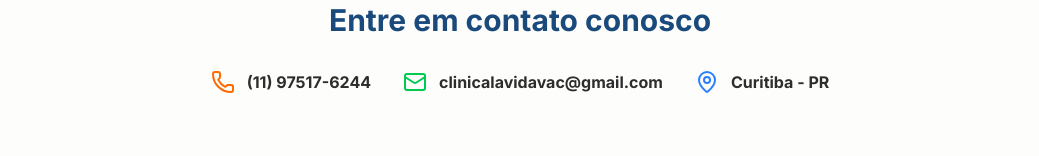
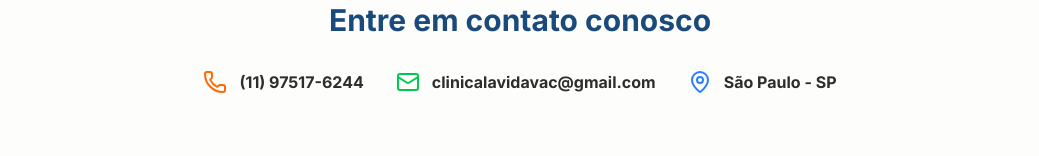
Before and after one commit to natalimflorio/clinicaLaVidaVac, a React (Vite) app: page /folder in a window 1280 px wide. Shown: the part 3565-3721 px from the top of the page, without its empty margins (120-1159 px from the left). Built offline with nearby package versions, Linux system fonts and the light colour scheme.

Commit message:
fx cidade

```diff
--- a/src/pages/FolderPage.tsx
+++ b/src/pages/FolderPage.tsx
@@ -288,7 +288,7 @@ export default function FolderPage() {
             </div>
             <div className="flex items-center gap-3">
               <MapPin className="text-blue-500" />
-              <span className="font-bold">Curitiba - PR</span>
+              <span className="font-bold">São Paulo - SP</span>
             </div>
           </div>
           <div className="pt-8">
--- a/src/pages/LandingPage.tsx
+++ b/src/pages/LandingPage.tsx
@@ -77,7 +77,7 @@ export default function LandingPage() {
         Scene 6: Montage of different sectors: industry, office, retail, construction.
         Scene 7: A health talk or SIPAT activity in a meeting room.
         Scene 8: The professional team smiling in the clinic.
-        Ending: Logo with text "Curitiba - Contato Comercial - WhatsApp".
+        Ending: Logo with text "São Paulo - Contato Comercial - WhatsApp".
         Style: Cinematographic, natural lighting, professional, trustworthy, 30-45 seconds.`,
         config: {
           numberOfVideos: 1,
@@ -546,7 +546,7 @@ export default function LandingPage() {
               </a>
               <div className="flex items-start gap-3">
                 <MapPin size={18} className="mt-1 flex-shrink-0" />
-                <span>Curitiba, PR</span>
+                <span>São Paulo, SP</span>
               </div>
               <a href="https://wa.me/5511975176244?text=Olá,%20gostaria%20de%20saber%20mais!" target="_blank" rel="noopener noreferrer" className="flex items-center gap-3 hover:text-orange-500 transition-colors">
                 <Phone size={18} className="rounded-full shadow-2xl border-1 p-0.5 border-black"/>
--- a/src/pages/PortfolioPage.tsx
+++ b/src/pages/PortfolioPage.tsx
@@ -374,7 +374,7 @@ export default function PortfolioPage() {
             <h4 className="font-bold uppercase tracking-widest text-sm" style={{ color: COLORS.green }}>Endereço</h4>
             <div className="flex items-start gap-3 text-gray-600">
               <MapPin size={18} className="mt-1 flex-shrink-0" />
-              <span>Curitiba - PR</span>
+              <span>São Paulo - SP</span>
             </div>
           </div>
 
```
